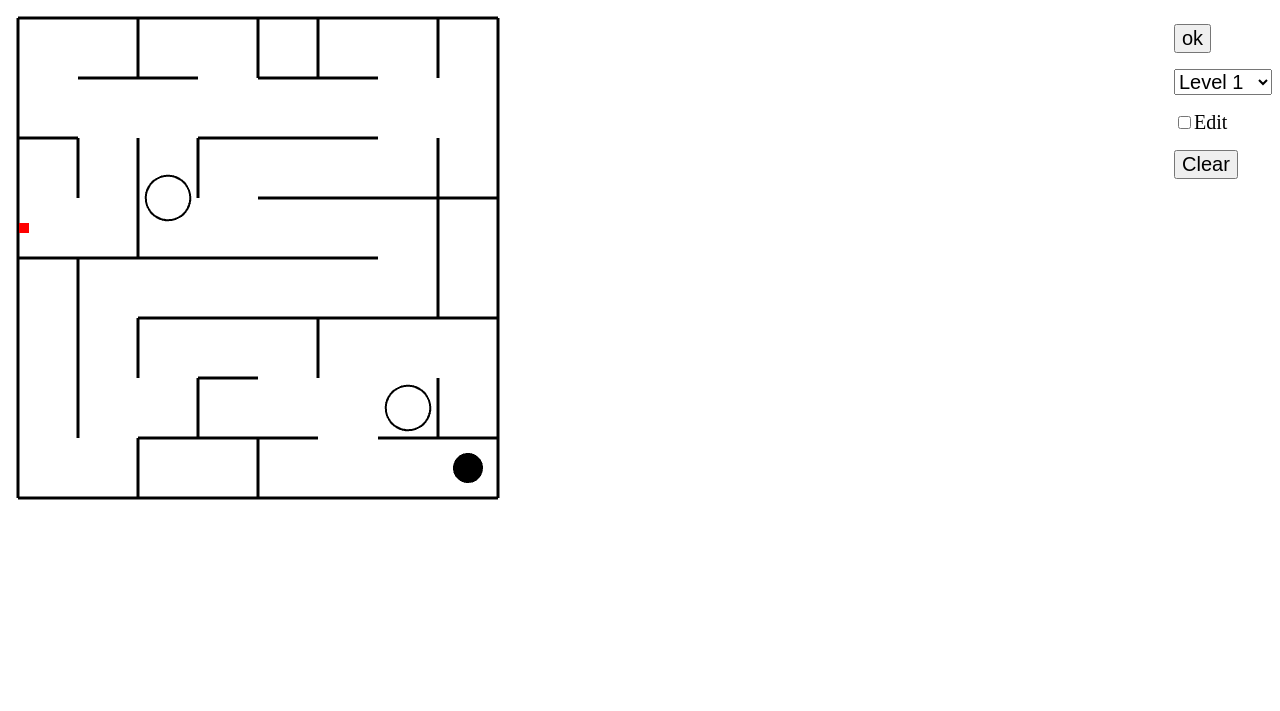
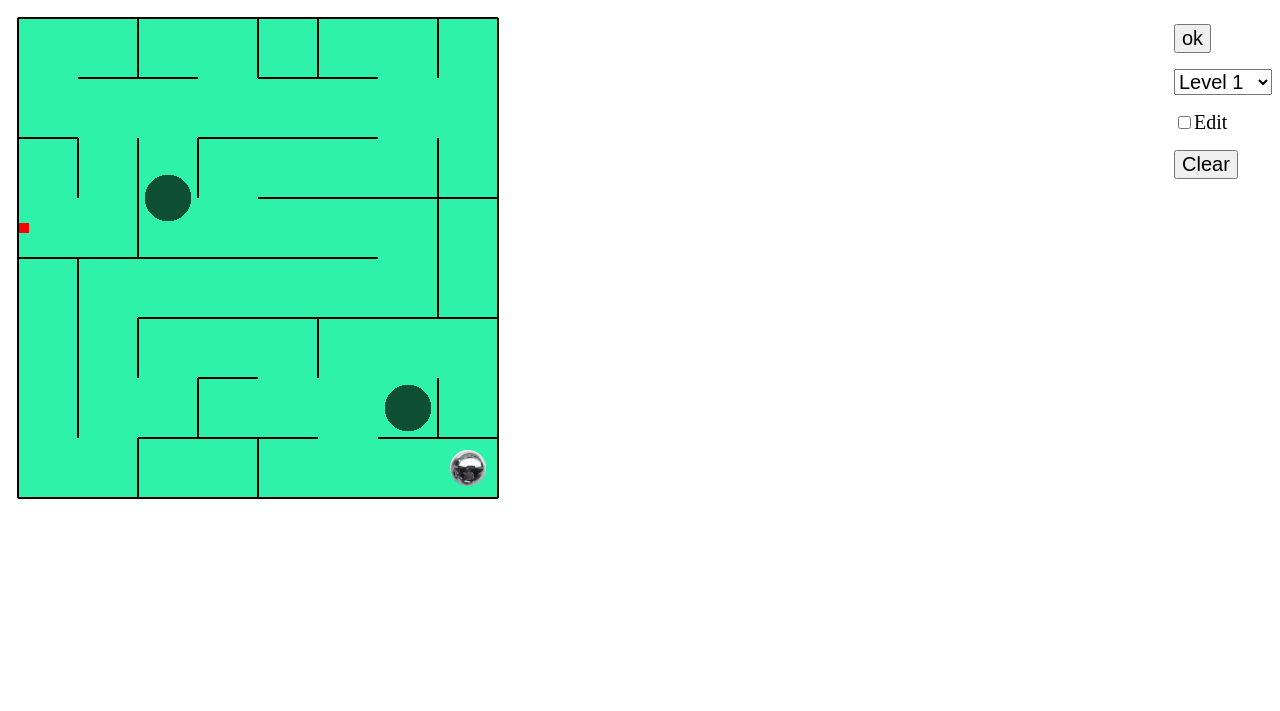
Before and after one commit to bombzj/rolling-maze, a plain HTML site: page index.html in a window 1280 px wide. Drawn offline with Linux system fonts and the light colour scheme; animation ran at ten frames a second.

Commit message:
ball from image

```diff
--- a/index.html
+++ b/index.html
@@ -34,7 +34,7 @@
             var beta = 0, gamma = 0
 
     //Create a Pixi Application
-    let app = new PIXI.Application({width: 800, height: 700, antialias: true})
+    let app = new PIXI.Application({width: 800, height: 700})
     //Add the canvas that Pixi automatically created for you to the HTML document
     document.body.appendChild(app.view)
 
@@ -69,11 +69,12 @@
         }
     })
 
+    var ballTexture
 
     Box2D().then(function(Box2D) {
         b2d = Box2D
         initBox2d()
-
+        ballTexture = PIXI.Texture.from('ball.png');
         resetLevel()
 
         app.ticker.add(loop);
@@ -100,6 +101,28 @@
         loadWorld()
     }
 
+
+
+    var curLevel = 0
+    var level
+    function nextLevel() {
+        curLevel++
+        if(curLevel >= levels.length) {
+            resetLevel()
+        } else {
+            level = levels[curLevel]
+            loadWorld()
+            selectLevel.options[curLevel].selected = true
+        }
+    }
+    function resetLevel() {
+        selectLevel.options[curLevel].selected = false
+        selectLevel.options[initLevel].selected = true
+        curLevel = initLevel
+        level = levels[curLevel]
+        loadWorld()
+    }
+
     function clearEdit() {
         level.lines = null
         level.holes2 = null
@@ -107,55 +130,20 @@
         loadWorld()
     }
 
+    var ballSprite
     var editMode = false
     function toggleEdit(r) {
         if(r) {
-            ballSprite.visible = false
+            for(let ball of ballSprite) {
+                ball.visible = false
+            }
         } else {
-            ballSprite.visible = true
+            for(let ball of ballSprite) {
+                ball.visible = true
+            }
         }
         editMode = r
     }
-
-    // window.addEventListener('touchstart', function(e) {
-    //     let t = e.touches[0]
-    //     demo.add(t.clientX - demo.canvas.offsetLeft, t.clientY - demo.canvas.offsetTop, Math.random()*20 + 40)
-    // })
-
-    // const loader = PIXI.Loader.shared;
-    // PIXI.Sprite.prototype.change = function(texture) {
-    //     this.texture = texture
-    // }
-    // PIXI.DisplayObject.prototype.turn = function(d) {
-    //     this.angle += d
-    // }
-    // PIXI.DisplayObject.prototype.move = function(x, y) {
-    //     this.x += x
-    //     this.y += y
-    // }
-    // PIXI.DisplayObject.prototype.moveTo = function(x, y) {
-    //     this.x = x
-    //     this.y = y
-    // }
-    // loader.add("sheet1", "KeyboardNinjaTA.json")
-    // .add("sheet2", "PreloaderTA.json")
-    // .load((loader, resources) => setup(resources));
-
-    // function add(texture) {
-    //     let s = new PIXI.Sprite(texture);
-    //     app.stage.addChild(s);
-    //     s.interactive = true;
-    //     return s
-    // }
-
-    // var tex1, tex2
-
-    // function setup(resources) {
-    //     tex1 = resources.sheet1.textures
-    //     tex2 = resources.sheet2.textures
-    //     init()
-    //     app.ticker.add(delta => gameLoop());
-    // }
 
         function turn(x, y, a) {
             let sin = Math.sin(a)
--- a/maze.js
+++ b/maze.js
@@ -27,6 +27,8 @@ function loadWorld() {
     // level.ball.x = level.debug.x
     // level.ball.y = level.debug.y
     // gravity = new b2d.b2Vec2(level.debug.dx, level.debug.dy)
+
+    drawRect(wallLeft, wallTop, level.column * wallLength, level.row * wallLength, 0x2EF2AA)
 
     world = new b2d.b2World( gravity )
 
@@ -60,7 +62,10 @@ function loadWorld() {
     }
 
     addExit(wallLeft + (level.exit.x+0.5) * wallLength, wallTop + (level.exit.y+0.5) * wallLength, 10, 10)
-    addBall(wallLeft + (level.ball.x+0.5) * wallLength, wallTop + (level.ball.y+0.5) * wallLength, 15)
+    ballSprite = []
+    for(let ball of level.ball) {
+        ballSprite.push(addBall(wallLeft + (ball.x+0.5) * wallLength, wallTop + (ball.y+0.5) * wallLength, 18))
+    }
 
     for(let line of level.lines) {
         let startPos = line[0]
@@ -86,6 +91,14 @@ function loadWorld() {
     mouseJointGroundBody = world.CreateBody( new b2d.b2BodyDef() )
 }
 
+function drawRect(x, y, w, h, color) {
+    var boundary = new PIXI.Graphics()
+    boundary.beginFill(color)
+    boundary.drawRect(x, y, w, h)
+    boundary.endFill()
+    app.stage.addChild(boundary)
+}
+
 var listener
 function initBox2d() {
     listener = new b2d.JSContactListener();
@@ -95,7 +108,9 @@ function initBox2d() {
         var fixtureB = contact.GetFixtureB()
         if(fixtureA.isExit) {
             if(fixtureB.isBall) {
-                ballSprite.alpha = 0
+                for(let ball of ballSprite) {
+                    ball.visible = false
+                }
                 stopWorld()
                 setTimeout(nextLevel, 200)
             }
@@ -147,23 +162,6 @@ function initBox2d() {
 }
 
 
-var curLevel
-var level
-function nextLevel() {
-    curLevel++
-    if(curLevel >= levels.length) {
-        resetLevel()
-    } else {
-        level = levels[curLevel]
-        loadWorld()
-    }
-}
-function resetLevel() {
-    curLevel = initLevel
-    level = levels[curLevel]
-    loadWorld()
-}
-
 
 function addBall(x, y, r) {
     let shape = new b2d.b2CircleShape();
@@ -180,15 +178,20 @@ function addBall(x, y, r) {
     fx.SetRestitution(0.25)
     // body.SetAwake(true)
 
-    var ball = new PIXI.Graphics()
-    ball.beginFill(0x0)
-    ball.drawCircle(0, 0, r, r)
-    ball.endFill()
+    // var ball = new PIXI.Graphics()
+    // ball.beginFill(0x0)
+    // ball.drawCircle(0, 0, r, r)
+    // ball.endFill()
+    // ball.x = x
+    // ball.y = y
+    var ball = new PIXI.Sprite(ballTexture)
+    ball.anchor.set(0.5)
     ball.x = x
     ball.y = y
+    ball.width = ball.height = r * 2
     app.stage.addChild(ball)
-    ballSprite = ball
-    ballSprite.body = body
+    ball.body = body
+    return ball
 }
 
 function addWall(x, y, w, h) {
@@ -244,10 +247,10 @@ function addExit(x, y, w, h) {
 function addHole(x, y, size) {
 
     var ball = new PIXI.Graphics()
-    ball.beginFill(0x00ffffff, 0)
-    ball.lineStyle(2, 0, 1)
+    ball.beginFill(0x0F4F36)
+    ball.lineStyle(2, 0x0F4F36)
     ball.drawCircle(0, 0, size, size)
-    ball.endFill(0x0)
+    ball.endFill()
     ball.x = x
     ball.y = y
     app.stage.addChild(ball)
@@ -256,21 +259,25 @@ function addHole(x, y, size) {
 function updateWorld() {
     if(!world.stop && !editMode) {
         world.Step(1/60, 3, 2)
-        let pos = ballSprite.body.GetPosition()
-        ballSprite.x = pos.get_x()*phyScale
-        ballSprite.y = pos.get_y()*phyScale
+        for(let ball of ballSprite) {
+            let pos = ball.body.GetPosition()
+            ball.x = pos.get_x()*phyScale
+            ball.y = pos.get_y()*phyScale
 
             for(let hole of level.holes.concat(level.holes2)) {
-            let dx = wallLeft + (hole[0]+0.5) * wallLength - ballSprite.x
-            let dy = wallTop + (hole[1]+0.5) * wallLength - ballSprite.y
+                let dx = wallLeft + (hole[0]+0.5) * wallLength - ball.x
+                let dy = wallTop + (hole[1]+0.5) * wallLength - ball.y
                 let r = wallLength / 2.7
                 if(dx*dx + dy*dy < r*r) {
-                ballSprite.alpha = 0
+                    for(let ball of ballSprite) {
+                        ball.visible = false
+                    }
                     stopWorld()
                     setTimeout(function() {
                         resetLevel()
                     }, 2000)
-                break
+                    return
+                }
             }
         }
     }
@@ -307,7 +314,7 @@ var levels = [
             [6, 6],
             [2, 2.5],
         ],
-        ball: {x: 7, y: 7},
+        ball: [{x: 7, y: 7}],
         exit: {x: -0.4, y: 3},
         debug: {x: 1, y: 3, dx: -5, dy: 0}
     },
@@ -336,7 +343,7 @@ var levels = [
             [4.5, 4],
             [3.5, 5],
         ],
-        ball: {x: 7, y: 3},
+        ball: [{x: 7, y: 3}],
         exit: {x: 1, y: 7.4},
         debug: {x: 1, y: 6, dx: 0, dy: 5}
     },
@@ -366,7 +373,7 @@ var levels = [
             [4, 4],
             [2, 5],
         ],
-        ball: {x: 6, y: 7},
+        ball: [{x: 6, y: 7}],
         exit: {x: 1, y: -0.4},
         debug: {x: 1, y: 1, dx: 0, dy: -5}
     },
@@ -397,7 +404,7 @@ var levels = [
             [4,5],
             [6,4],
         ],
-        ball: {x: 6, y: 0},
+        ball: [{x: 6, y: 0}],
         exit: {x: 6, y: 7.4},
     },
     {       // 5
@@ -427,7 +434,7 @@ var levels = [
             [4,4],
             [4,6],
         ],
-        ball: {x: 1, y: 7},
+        ball: [{x: 1, y: 7}],
         exit: {x: 7.5, y: 2},
     },
     {       // 6
@@ -456,7 +463,7 @@ var levels = [
             [1,3],
             [3,5],
         ],
-        ball: {x: 7, y: 5},
+        ball: [{x: 7, y: 5}],
         exit: {x: 1.5, y: 1.5},
     },
     {       // 7
@@ -496,7 +503,7 @@ var levels = [
             [6,6],
             [0,7],
         ],
-        ball: {x: 7, y: 7},
+        ball: [{x: 7, y: 7}],
         exit: {x: 0, y: 0},
     },
     {       // 8
@@ -537,7 +544,7 @@ var levels = [
             [6,6],
             [4,7],
         ],
-        ball: {x: 0, y: 7},
+        ball: [{x: 0, y: 7}],
         exit: {x: 0, y: 2.4},
     },
     {       // 9
@@ -577,7 +584,7 @@ var levels = [
             [3,7],
             [7,7],
         ],
-        ball: {x: 0, y: 7},
+        ball: [{x: 0, y: 7}],
         exit: {x: 7.4, y: 5},
     },
 
@@ -607,12 +614,104 @@ var levels = [
         ],
         holes: [
         ],
-        ball: {x: 0, y: 0},
+        ball: [
+            {x: 0, y: 0},
+            {x: 0, y: 1},
+        ],
         exit: {x: 11.4, y: 9},
+    },
+    {       // 11
+        wallH: [
+            [0,0,0,0,0,0,0,0,0,0,0,0],
+            [0,0,0,0,0,0,0,0,0,0,0,0],
+            [0,0,0,0,0,0,0,0,0,0,0,0],
+            [0,0,0,0,0,0,0,0,0,0,0,0],
+            [0,0,0,0,0,0,0,0,0,0,0,0],
+            [0,0,0,0,0,0,0,0,0,0,0,0],
+            [0,0,0,0,0,0,0,0,0,0,0,0],
+            [0,0,0,0,0,0,0,0,0,0,0,0],
+            [0,0,0,0,0,0,0,0,0,0,0,0],
+        ],
+        wallV: [
+            [0,0,0,0,0,0,0,0,0,0,0],
+            [0,0,0,0,0,0,0,0,0,0,0],
+            [0,0,0,0,0,0,0,0,0,0,0],
+            [0,0,0,0,0,0,0,0,0,0,0],
+            [0,0,0,0,0,0,0,0,0,0,0],
+            [0,0,0,0,0,0,0,0,0,0,0],
+            [0,0,0,0,0,0,0,0,0,0,0],
+            [0,0,0,0,0,0,0,0,0,0,0],
+            [0,0,0,0,0,0,0,0,0,0,0],
+            [0,0,0,0,0,0,0,0,0,0,0],
+        ],
+        holes: [
+        ],
+        ball: [
+            {x: 0, y: 0},
+            {x: 0, y: 1},
+        ],
+        exit: {x: 11.4, y: 9},
+    },
+    {       // 12
+        wallH: [
+            [0,1,1,1,0,0,0,0,0,0,],
+            [0,0,0,0,0,0,0,0,1,0,],
+            [0,0,0,0,0,0,0,0,0,0,],
+            [0,0,0,1,0,0,0,1,0,0,],
+            [0,1,0,1,1,0,0,0,0,0,],
+            [0,0,0,0,0,0,0,0,0,0,],
+            [0,0,0,0,0,0,1,0,0,0,],
+            [0,0,0,1,1,1,0,1,0,0,],
+            [1,0,0,0,0,0,1,1,0,0,],
+        ],
+        wallV: [
+            [0,0,0,1,0,0,0,1,1,],
+            [1,0,0,1,0,0,0,1,0,],
+            [1,0,0,1,0,0,0,0,0,],
+            [1,0,0,0,1,0,0,0,0,],
+            [1,0,1,0,0,1,0,0,0,],
+            [0,0,0,0,0,0,1,0,0,],
+            [0,0,0,0,0,0,1,0,0,],
+            [0,0,0,0,0,1,0,0,0,],
+            [0,0,0,0,0,1,0,1,0,],
+            [0,0,0,0,0,0,0,0,0,],
+        ],
+        holes: [
+            [5,0],
+            [6,0],
+            [7,0],
+            [4,1],
+            [2,2],
+            [4,2],
+            [6,2],
+            [2,3],
+            [6,3],
+            [8,3],
+            [3,4],
+            [9,4],
+            [1,5],
+            [5,5],
+            [8,5],
+            [2,6],
+            [4,6],
+            [0,7],
+            [2,7],
+            [7,7],
+            [9,7],
+            [2,8],
+            [0,9],
+            [4,9],
+            [9,9],
+
+        ],
+        ball: [
+            {x: 8,y: 0},
+        ],
+        exit: {x: 3.4, y: 0},
     },
 ]
 
-var wallLength = 60, wallWidth = 3
+var wallLength = 60, wallWidth = 2
 var wallLeft = 10, wallTop = 10
 var initLevel = 0
 
@@ -623,8 +722,8 @@ var mouseDown = false
 var mouseJoint = null
 var lineSteps = []
 function onMouseDown(pos) {
-    if(pos.x < 0 || pos.y < 0
-        || pos.x > level.column * wallLength || pos.y > level.row * wallLength) {
+    if(pos.x < wallLeft || pos.y < wallTop
+        || pos.x > wallLeft + level.column * wallLength || pos.y > wallTop + level.row * wallLength) {
             return
         }
     if(editMode) {
@@ -648,8 +747,8 @@ function onMouseDown(pos) {
 var lineSpirit
 
 function onMouseMove(pos) {
-    if(pos.x < 0 || pos.y < 0
-        || pos.x > level.column * wallLength || pos.y > level.row * wallLength) {
+    if(pos.x < wallLeft || pos.y < wallTop
+        || pos.x > wallLeft + level.column * wallLength || pos.y > wallTop + level.row * wallLength) {
             return
         }
     if ( mouseDown && mouseJoint != null ) {
@@ -709,16 +808,15 @@ function onMouseUp(pos) {
 function startMouseJoint(pos) {
     if ( mouseJoint != null )
         return
+    let ball = ballSprite[0]
+    let body = ball.body
+    var md = new b2d.b2MouseJointDef()
+    md.set_bodyA(mouseJointGroundBody)
+    md.set_bodyB(body)
+    md.set_target( body.GetPosition() )
+    md.set_maxForce( 100 * body.GetMass() )
+    md.set_collideConnected(true)
 
-    let body = ballSprite.body
-    var md = new b2d.b2MouseJointDef();
-    md.set_bodyA(mouseJointGroundBody);
-    md.set_bodyB(body);
-    md.set_target( body.GetPosition() );
-    md.set_maxForce( 100 * body.GetMass() );
-    md.set_collideConnected(true);
-
-    mouseJoint = b2d.castObject( world.CreateJoint(md), b2d.b2MouseJoint );
-    mouseJoint.SetTarget( new b2d.b2Vec2(pos.x/phyScale, pos.y/phyScale) );
-    body.SetAwake(true);
+    mouseJoint = b2d.castObject( world.CreateJoint(md), b2d.b2MouseJoint )
+    mouseJoint.SetTarget( new b2d.b2Vec2(pos.x/phyScale, pos.y/phyScale) )
 }
```
Also changed, not shown: ball.png (added). Lines whose indentation alone changed are shown as unchanged.
